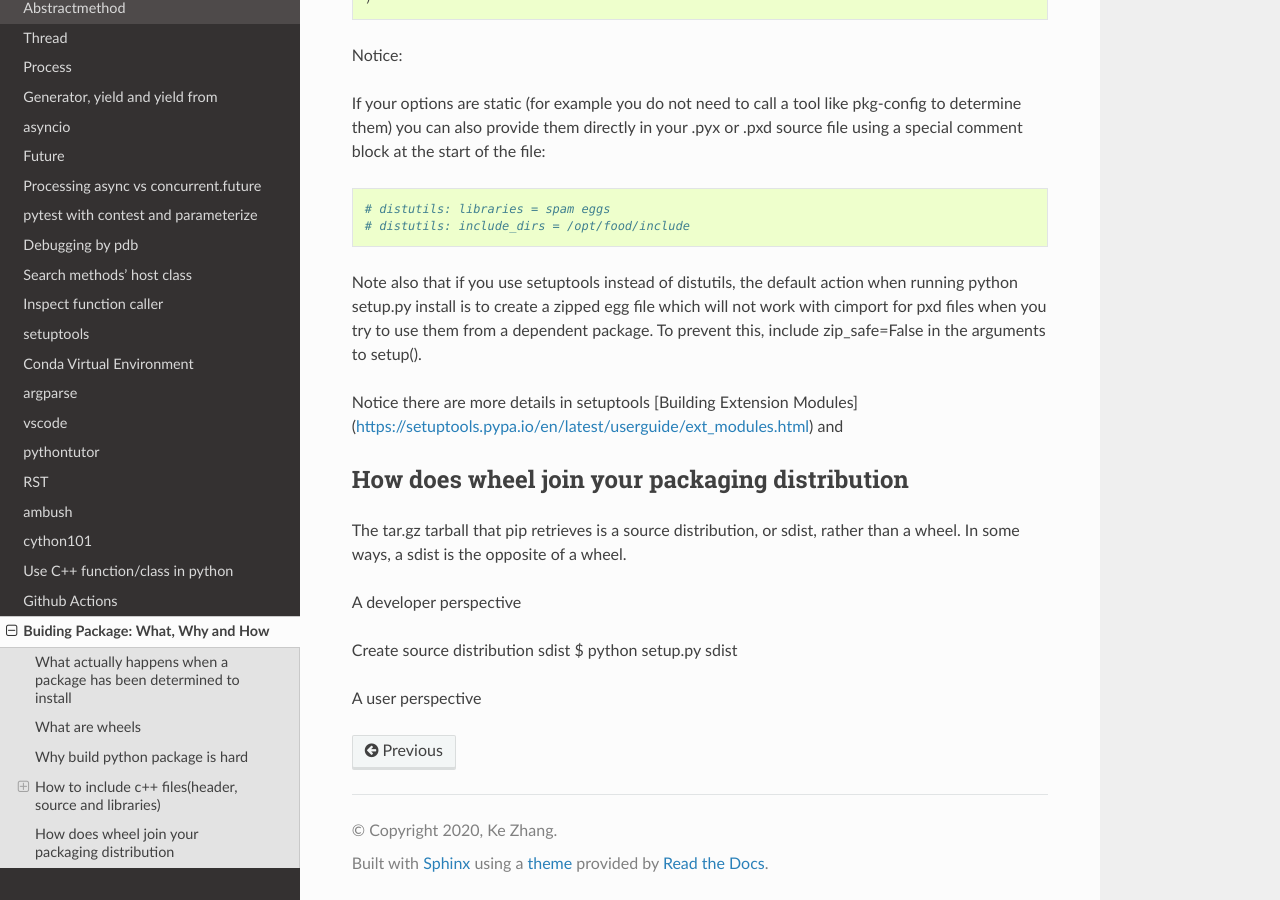
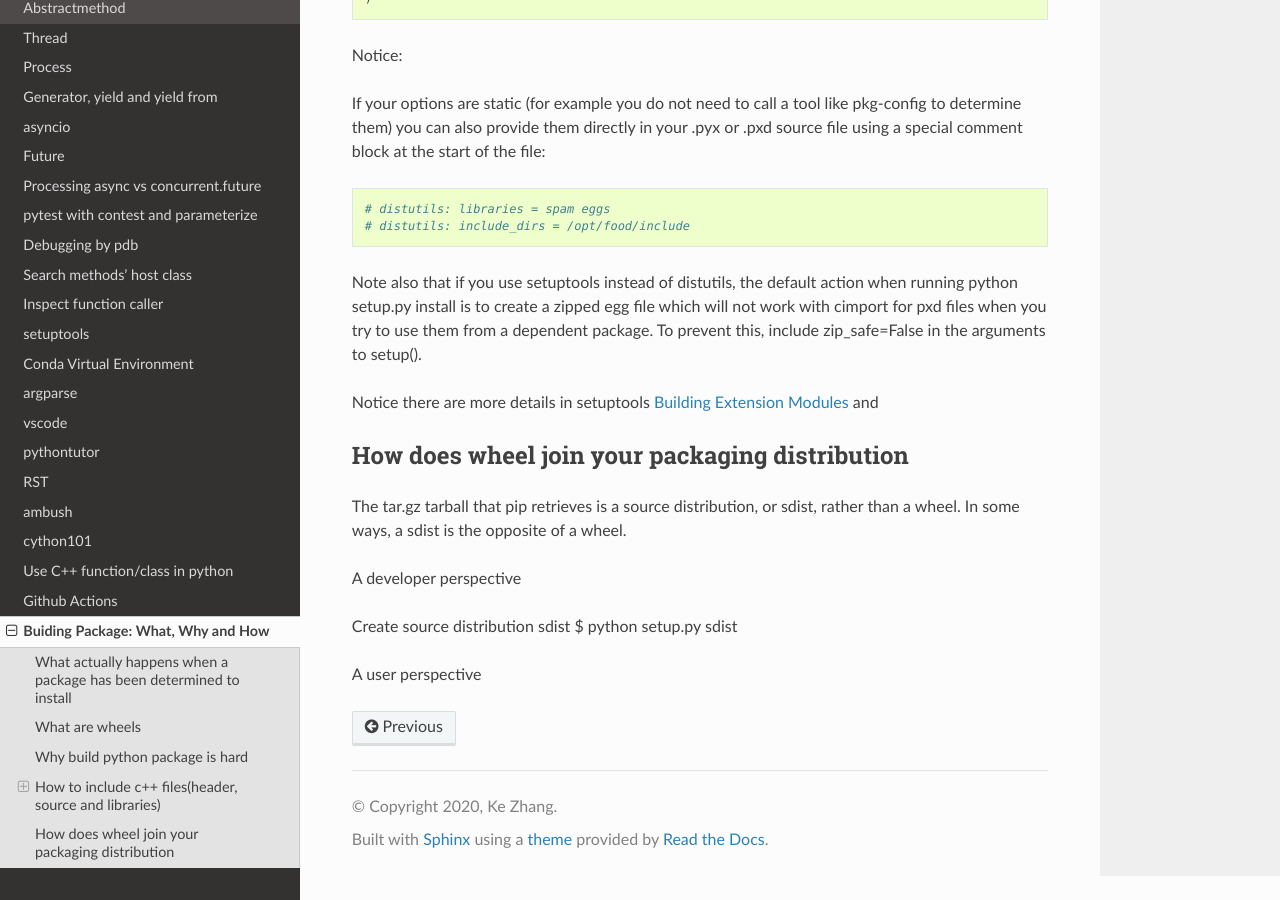
Before and after one commit to ke-zhang-rd/krystal, a Sphinx documentation site: the page built from docs/source/wheel.rst, in a window 1280 px wide and 900 px high, scrolled down 2252 px. Built offline with Sphinx 7.4.7 and the Read the Docs theme 2.0.0, drawn with Linux system fonts in a browser that asks for light colours.

Commit message:
Update wheel.rst

```diff
--- a/docs/source/wheel.rst
+++ b/docs/source/wheel.rst
@@ -115,7 +115,7 @@ If your options are static (for example you do not need to call a tool like pkg-
 
 Note also that if you use setuptools instead of distutils, the default action when running python setup.py install is to create a zipped egg file which will not work with cimport for pxd files when you try to use them from a dependent package. To prevent this, include zip_safe=False in the arguments to setup().
 
-Notice there are more details in setuptools [Building Extension Modules](https://setuptools.pypa.io/en/latest/userguide/ext_modules.html) and
+Notice there are more details in setuptools `Building Extension Modules <https://setuptools.pypa.io/en/latest/userguide/ext_modules.html>`_ and
 
 How does wheel join your packaging distribution
 -----------------------------------------------
```
